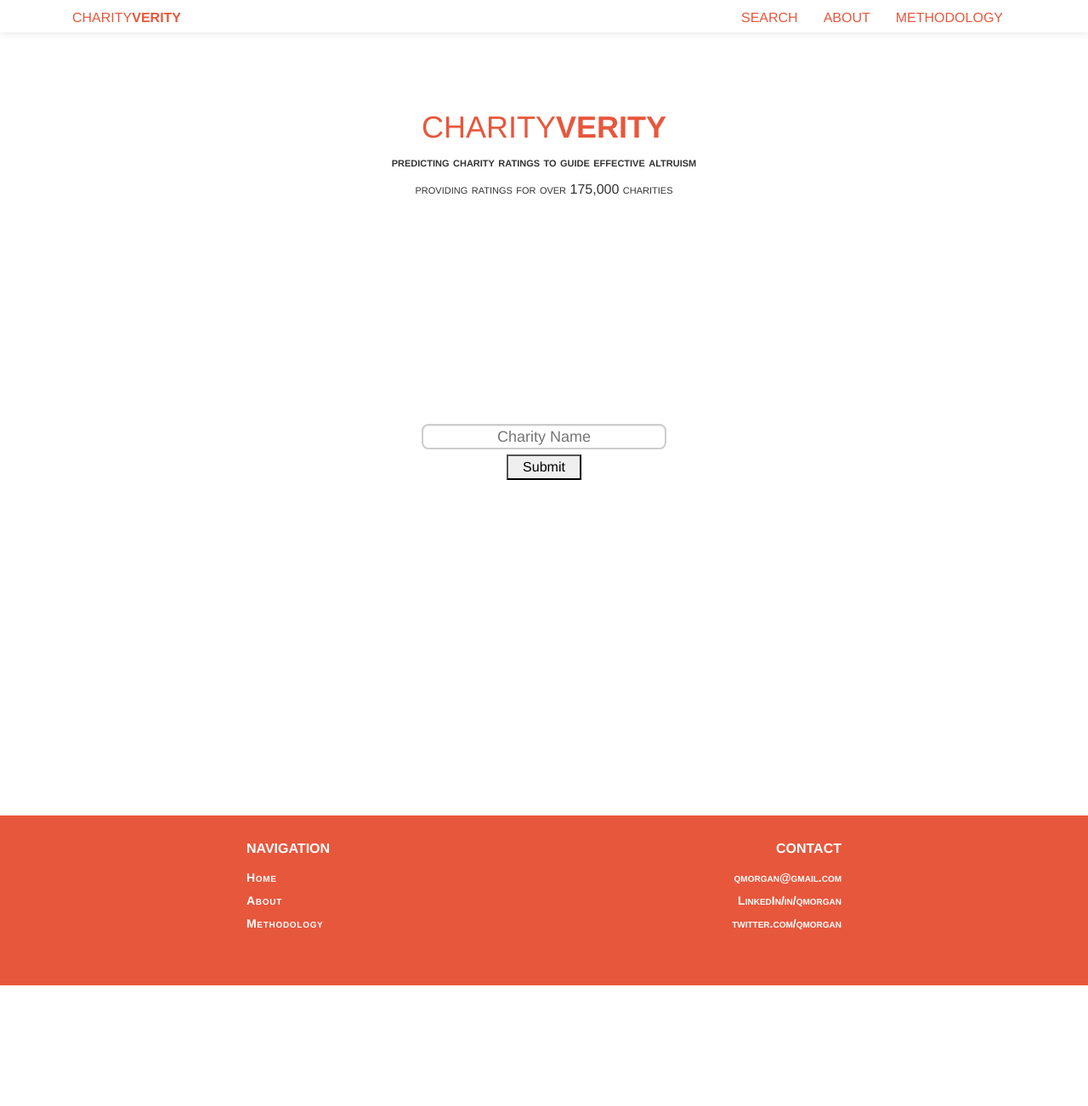
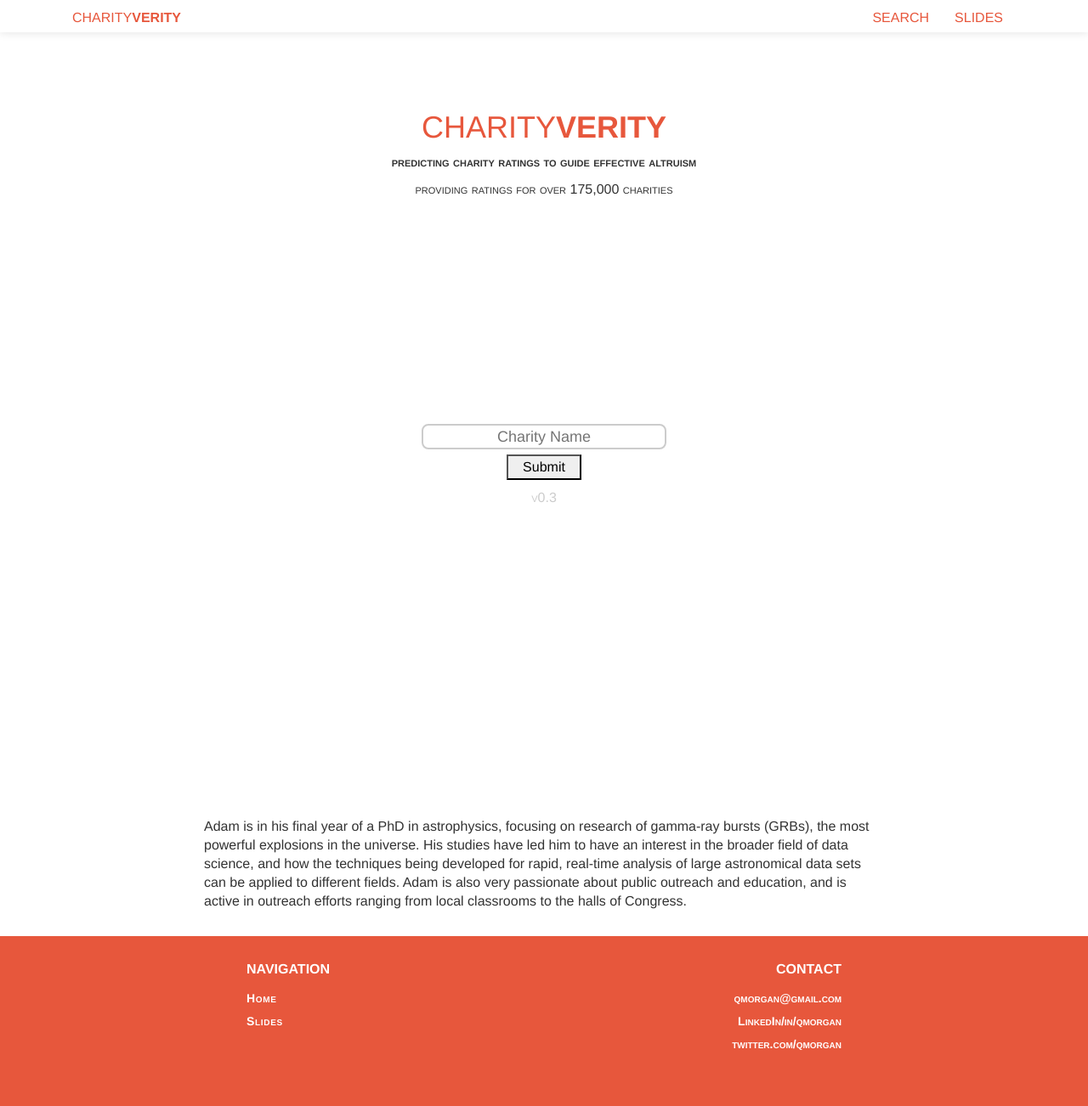
Before and after one commit to qmorgan/CharityInfo, a Flask app: page /search in a window 1280 px wide. Shown: the whole page at 85% size. Before the commit the page ends 1160 px from the top, so only its background shows below. Run offline with Flask 2, Linux system fonts and the light colour scheme; some libraries are stand-ins or nearby versions.

Commit message:
updated layout to include slides

```diff
--- a/application.py
+++ b/application.py
@@ -29,9 +29,9 @@ try:
         rdshost=os.environ.get("RDS_HOST")
 
     # local
-    db_path = 'mysql://root:'+passwd+'@localhost/cnavigator'
+    # db_path = 'mysql://root:'+passwd+'@localhost/cnavigator'
     # aws
-    # db_path = 'mysql://qmorgan:'+passwd+'@'+rdshost+'/cnavigator'
+    db_path = 'mysql://qmorgan:'+passwd+'@'+rdshost+'/cnavigator'
 
     app.config['SQLALCHEMY_DATABASE_URI'] = db_path
     db = SQLAlchemy(app)
@@ -366,6 +366,8 @@ def search():
                 "><input style="width:88px;height:30px;text-align: center;"type="submit" class="button"/></p>
                 </searchfield>
             </form>
+            <p style="text-align:center; text-transform:none; font-variant:small-caps; color:#ccc">v0.3</p>
+
         </div>"""
 
 
@@ -421,8 +423,10 @@ def get_description(queryein):
     else:
         desctxt = "<p>{}</p>".format(description.encode("utf-8"))
 
-
-    # avoid the unicodedecodeerror!
+    if description == '':
+        desctxt = """<p>A mission statement for this charity is not in our database. Please contact me
+         at <a href='mailto:qmorgan@gmail.com'>qmorgan@gmail.com</a> to have a mission statement added.</p>"""
+         # avoid the unicodedecodeerror!
 
     return desctxt
 
--- a/templates/layout.html
+++ b/templates/layout.html
@@ -33,8 +33,8 @@
 						<div class="collapse navbar-collapse navbar-ex1-collapse" id="scrollTarget">
 							<ul class="nav navbar-nav pull-right">
 								<li><a href="./search">Search</a> </li>
-								<li><a href="./search">About</a> </li>
-								<li><a href="./search">Methodology</a> </li>
+								<li><a href="http://slides.com/qmorgan/charityverity">Slides</a> </li>
+                                <!-- <li><a href="./search">Author</a> </li> -->
 							</ul>
 						</div>
 					</nav>
@@ -61,8 +61,8 @@
 							<ul class="footergrid">
 								<ul class="footerlist"><h2>Navigation</h2>
 									<a href="./search"><li>Home</li></a>
-									<a href="./search"><li>About</li></a>
-									<a href="./search"><li>Methodology</li></a>
+									<a href="http://slides.com/qmorgan/charityverity"><li>Slides</li></a>
+                                    <!-- <a href="./search"><li>Author</li></a> -->
 								</ul>
 
 
@@ -76,7 +76,6 @@
 							</ul>
 
 						</div>
-
 					</div>
 		</div>
 		<!--end footer-->
--- a/templates/search.html
+++ b/templates/search.html
@@ -1,21 +1,8 @@
 {% extends "layout.html" %}
-<h2>Search</h2>
+<h2>Author</h2>
 {% block body %}
 {{txt|safe}}
 
-<script>
-$('#charityName').typeahead([
-{
-name: 'charityNameLocal',
-prefetch: {
-  url: "{{ url_for('static', filename='charitynamesCN.json') }}",
-  ttl: 0
-},
-valueKey: 'name',
-minLength: 2,
-limit: 5
-}
-]);
-</script>
+Adam is in his final year of a PhD in astrophysics, focusing on research of gamma-ray bursts (GRBs), the most powerful explosions in the universe. His studies have led him to have an interest in the broader field of data science, and how the techniques being developed for rapid, real-time analysis of large astronomical data sets can be applied to different fields. Adam is also very passionate about public outreach and education, and is active in outreach efforts ranging from local classrooms to the halls of Congress.
 
 {% endblock body %}
```
